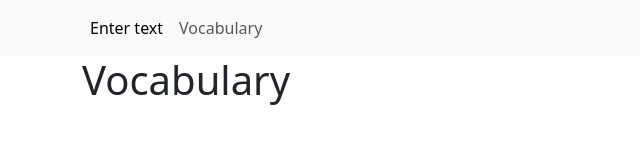
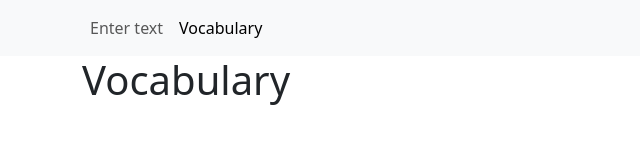
Before and after one commit to MiIos1988/vocabulary, a React (Create React App) app: page /vocabulary in a window 1280 px wide. Shown: the top 160 px of the page, without its empty margins (0-640 px from the left). Built offline with nearby package versions, Linux system fonts and the light colour scheme.

Commit message:
Create Delete array

```diff
--- a/src/components/NavbarComponent.jsx
+++ b/src/components/NavbarComponent.jsx
@@ -1,5 +1,5 @@
 import React from 'react'
-import { Link } from 'react-router-dom'
+import { Link, NavLink } from 'react-router-dom'
 
 const NavbarComponent = () => {
   return (
@@ -8,10 +8,10 @@
     <div className="collapse navbar-collapse" id="navbarNav">
       <ul className="navbar-nav">
         <li className="nav-item">
-          <Link className="nav-link active" aria-current="page" to="/">Enter text</Link>
+          <NavLink className="nav-link" aria-current="page" to="/">Enter text</NavLink>
         </li>
         <li className="nav-item">
-          <Link className="nav-link" to="/vocabulary">Vocabulary</Link>
+          <NavLink className="nav-link" to="/vocabulary">Vocabulary</NavLink>
         </li>
       </ul>
     </div>
--- a/src/components/TextareaComponent.jsx
+++ b/src/components/TextareaComponent.jsx
@@ -11,7 +11,6 @@
     const makeArray = () => {
        const arrayText = enterText.split(/\s+/)
        .map(word => word.replace(/\n|,|\./g, " "));
-       console.log(arrayText)
        const filterText = arrayText.filter(el => el.length > 3)
        const uniqueText = [...new Set(filterText)]
        dispatch(vocabularyArrayFun(uniqueText))
--- a/src/components/VocabularyComponent.jsx
+++ b/src/components/VocabularyComponent.jsx
@@ -7,6 +7,12 @@
   const dispatch = useDispatch();
   const [translatedWord, setTranslatedWord] = useState("");
   const [selectedWordIndex, setSelectedWordIndex] = useState(null);
+  const [allDeleteWord, setAllDeleteWord] = useState([])
+
+  useEffect(() => {
+    console.log(allDeleteWord)
+  },[allDeleteWord]
+  )
 
   const vocabularySelector = useSelector(
     (state) => state.vocabularySlice.value
@@ -15,6 +21,7 @@
   const deleteWord = (index) => {
     dispatch(deleteWordInArray(index));
     setSelectedWordIndex();
+    setAllDeleteWord([...allDeleteWord, vocabularySelector[index]])
   };
 
   const translateWordFun = (word) => {
```
